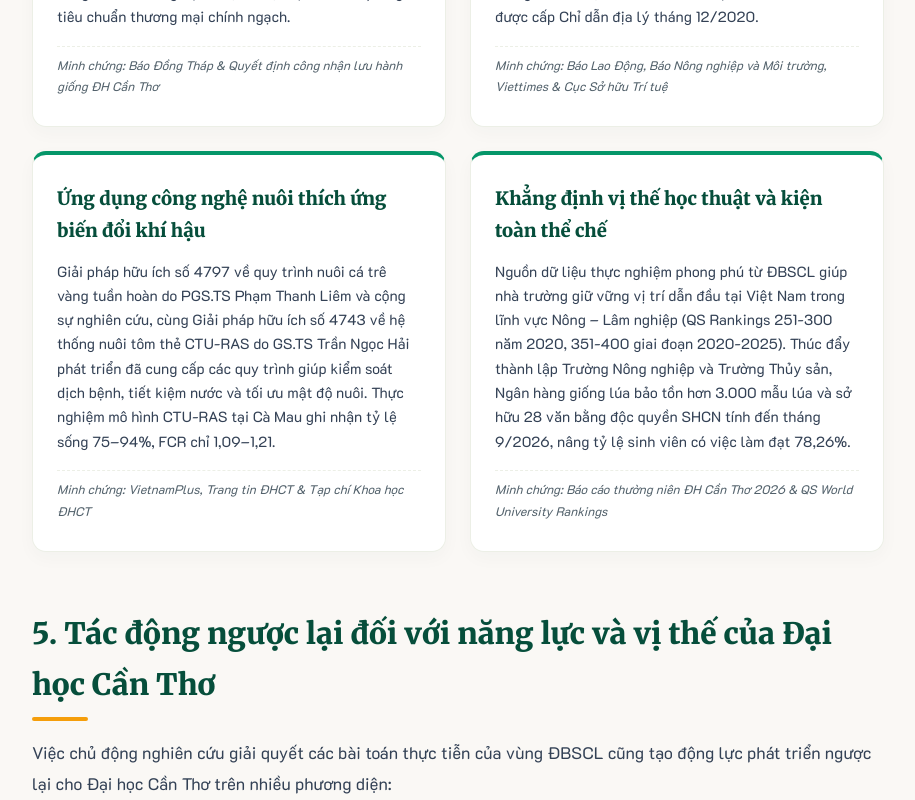
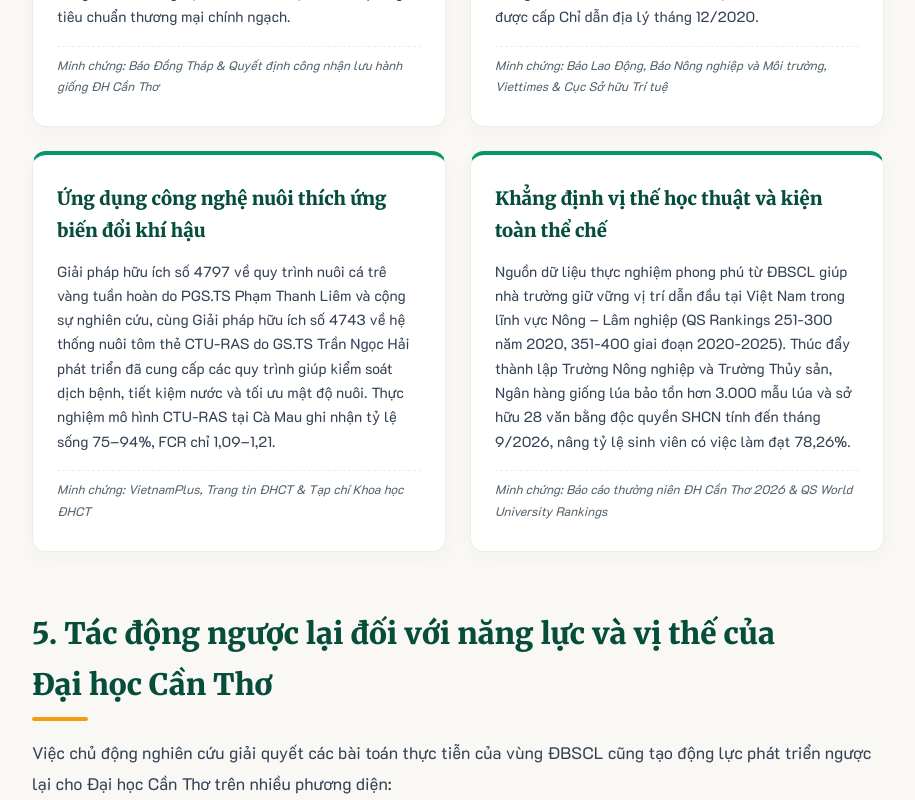
Before and after one commit to giahanluong192/mmj1, a Next.js app: page / in a window 1280 px wide. Shown: the part 11200-12000 px from the top of the page, without its empty margins (182-1097 px from the left). Built offline with nearby package versions, Linux system fonts and the light colour scheme.

Commit message:
style(typography): keep 'Dai hoc Can Tho' together on section 5 heading

```diff
--- a/src/app/page.tsx
+++ b/src/app/page.tsx
@@ -734,7 +734,8 @@ export default function Home() {
 
         {/* Phần 5: Tác động ngược lại đối với năng lực và vị thế của Đại học Cần Thơ */}
         <h2 className="editorial-h2">
-          5. Tác động ngược lại đối với năng lực và vị thế của Đại học Cần Thơ
+          5. Tác động ngược lại đối với năng lực và vị thế của{" "}
+          <span className="nowrap-phrase">Đại học Cần Thơ</span>
         </h2>
 
         <p className="editorial-p">
```
